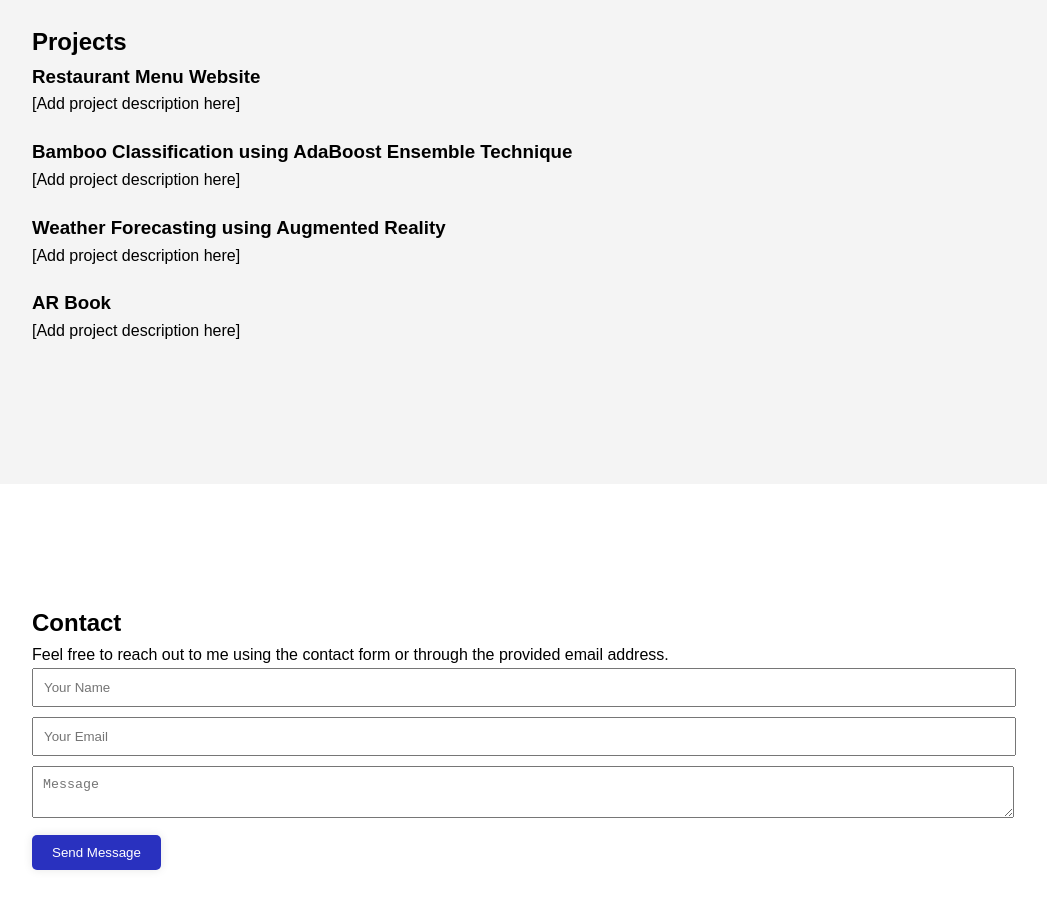
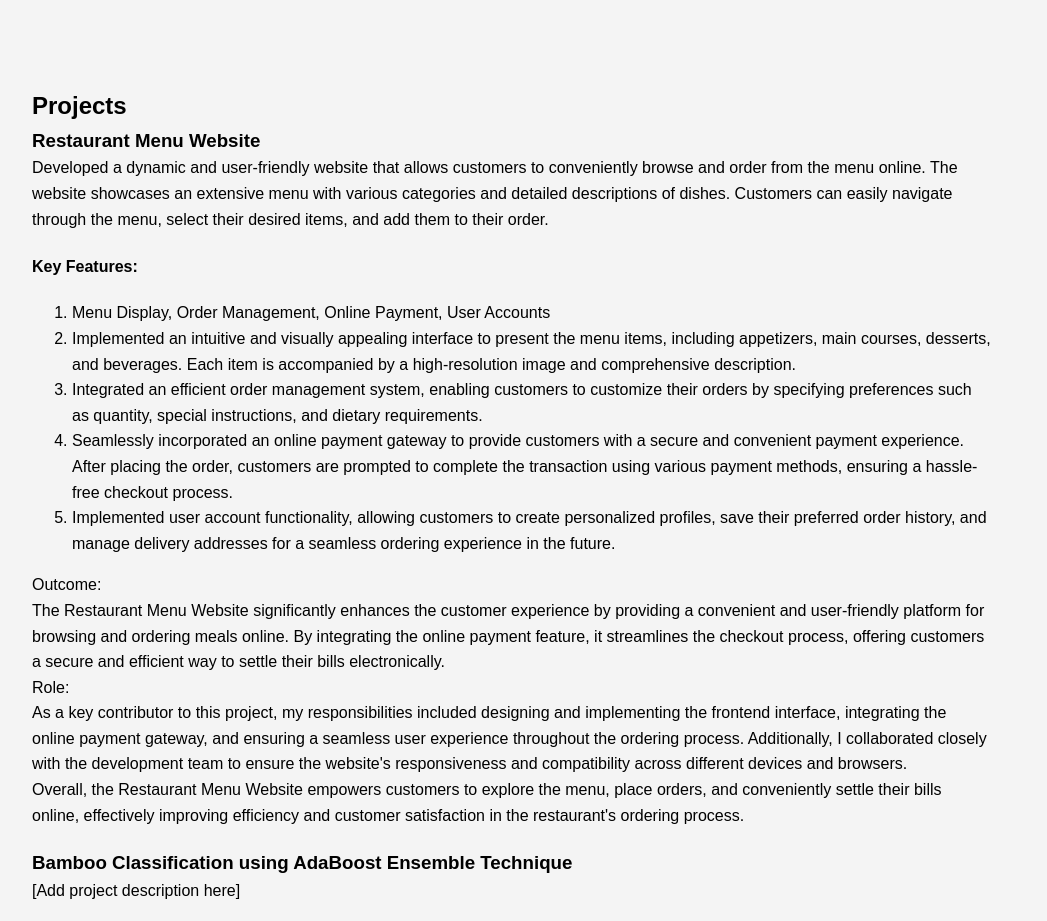
Before and after one commit to udaykiranMogalapu/MyPortfolio, a plain HTML site: page index.html in a window 1280 px wide. Shown: the part 836-1757 px from the top of the page, without its empty margins (128-1175 px from the left). Drawn offline with Linux system fonts and the light colour scheme.

Commit message:
projects section updated

```diff
--- a/index.html
+++ b/index.html
@@ -20,6 +20,7 @@
 
   <section id="home">
     <div class="container">
+      <h1>Hi, 👋 I'm Uday Kiran Mogalapu</h1>
       <h1>Welcome to My Portfolio</h1>
       <p>Frontend Developer | AI Enthusiast | AR/VR Enthusiast</p>
       <a href="#contact" class="cta-button">Get in Touch</a>
@@ -29,7 +30,7 @@
   <section id="about">
     <div class="container">
       <h2>About Me</h2>
-      <p>[Add your about me content here]</p>
+      <p>I'm a Computer Science Undergraduate. Studying final year, looking for an oppurtunity to fully utilize my skills as a Developer and make a significant contribution to the organization</p>
     </div>
   </section>
 
@@ -38,7 +39,23 @@
       <h2>Projects</h2>
       <div class="project">
         <h3>Restaurant Menu Website</h3>
-        <p>[Add project description here]</p>
+        <p>Developed a dynamic and user-friendly website that allows customers to conveniently browse and order from the menu online. The website showcases an extensive menu with various categories and detailed descriptions of dishes. Customers can easily navigate through the menu, select their desired items, and add them to their order.</p>
+        <h4>Key Features:</h4>
+        <ol>
+          <li>Menu Display, Order Management, Online Payment, User Accounts</li>
+          <li>Implemented an intuitive and visually appealing interface to present the menu items, including appetizers, main courses, desserts, and beverages. Each item is accompanied by a high-resolution image and comprehensive description.</li>
+          <li>Integrated an efficient order management system, enabling customers to customize their orders by specifying preferences such as quantity, special instructions, and dietary requirements.</li>
+          <li>Seamlessly incorporated an online payment gateway to provide customers with a secure and convenient payment experience. After placing the order, customers are prompted to complete the transaction using various payment methods, ensuring a hassle-free checkout process.</li>
+          <li>Implemented user account functionality, allowing customers to create personalized profiles, save their preferred order history, and manage delivery addresses for a seamless ordering experience in the future.</li>
+
+        </ol>
+        <p>Outcome:<br>
+          The Restaurant Menu Website significantly enhances the customer experience by providing a convenient and user-friendly platform for browsing and ordering meals online. By integrating the online payment feature, it streamlines the checkout process, offering customers a secure and efficient way to settle their bills electronically.
+        </p>
+        <p>Role:<br>
+            As a key contributor to this project, my responsibilities included designing and implementing the frontend interface, integrating the online payment gateway, and ensuring a seamless user experience throughout the ordering process. Additionally, I collaborated closely with the development team to ensure the website's responsiveness and compatibility across different devices and browsers.
+        </p>
+        <p>Overall, the Restaurant Menu Website empowers customers to explore the menu, place orders, and conveniently settle their bills online, effectively improving efficiency and customer satisfaction in the restaurant's ordering process.</p>
       </div>
       <div class="project">
         <h3>Bamboo Classification using AdaBoost Ensemble Technique</h3>
```
